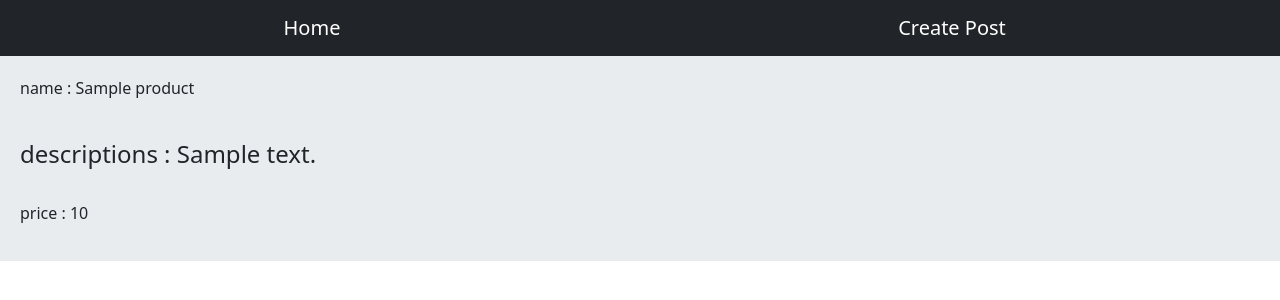
After one commit to Amir-Bahrami1377/ecommerce-website, a Django app: a page that uses store/core/templates/core/navbar.html in a window 1280 px wide. The commit adds this page. Shown: the top 300 px of the page. Run offline with Django 4.2, Linux system fonts and the light colour scheme; tables that the repository leaves empty hold one stand-in row (values such as "Sample post").

Commit message:
init: product detail page added

```diff
--- a/store/core/templates/core/navbar.html
+++ b/store/core/templates/core/navbar.html
@@ -1,6 +1,6 @@
 <nav class="navbar navbar-expand-lg navbar-dark bg-dark" style="justify-content: space-around">
     <div class="container-fluid" style="justify-content: space-around">
-       <a class="navbar-brand" href="{% url 'products' %}">Home</a>
+       <a class="navbar-brand" href="{% url 'product:products' %}">Home</a>
     </div>
     <div class="container-fluid" style="justify-content: space-around">
        <a class="navbar-brand" href="">Create Post</a>
--- a/store/product/models.py
+++ b/store/product/models.py
@@ -48,6 +48,7 @@ class Product(BaseModel):
     stock = models.IntegerField(null=False, default=0)
     brand = models.CharField(max_length=30, null=True, blank=True)
     category = models.ForeignKey(Category, on_delete=models.CASCADE, null=True, blank=True)
+    slug = models.SlugField(null=True, blank=True)
 
     class Meta:
         verbose_name = _('Product')
--- /dev/null
+++ b/store/product/templates/product/product_detail.html
@@ -0,0 +1,7 @@
+{% extends 'core/base.html' %}
+
+{% block content %}
+    <p>name : {{ object.name }}</p><br>
+    <h4>descriptions : {{ object.description }}</h4><br>
+    <p>price : {{ object.price }}</p>
+{% endblock %}
--- a/store/product/templates/product/products.html
+++ b/store/product/templates/product/products.html
@@ -3,7 +3,7 @@
 {% block content %}
     {% for obj in object_list %}
         <img src="{{ obj.image }}" alt="img"><br>
-        <p>{{ obj.name }}</p><br>
+        <a href="{% url 'product:product_detail' obj.slug %}">{{ obj.name }}</a><br>
         <p>price : {{ obj.price }} Toman</p>
     {% endfor %}
 {% endblock %}
--- a/store/product/urls.py
+++ b/store/product/urls.py
@@ -1,6 +1,9 @@
 from django.urls import path
-from product.views import ProductList
+from product.views import ProductList, ProductDetailView
 
+
+app_name = 'product'
 urlpatterns = [
-    path('', ProductList.as_view(), name='products')
+    path('', ProductList.as_view(), name='products'),
+    path('<slug:myslug>/', ProductDetailView.as_view(), name='product_detail')
 ]
--- a/store/product/views.py
+++ b/store/product/views.py
@@ -1,10 +1,22 @@
 from django.shortcuts import render
-from django.views.generic import ListView
+from django.views.generic.list import ListView
+from django.views.generic.detail import DetailView
 from product.models import Product
 
 
 class ProductList(ListView):
     template_name = 'product/products.html'
     model = Product
-    queryset = Product.objects.filter(is_active=True)
     paginate_by = 10
+
+    def get_queryset(self):
+        return Product.objects.filter(is_active=True)
+
+
+class ProductDetailView(DetailView):
+    template_name = 'product/product_detail.html'
+    slug_field = 'slug'
+    slug_url_kwarg = 'myslug'
+
+    def get_queryset(self):
+        return Product.objects.filter(slug=self.kwargs['myslug'])
--- a/store/store/urls.py
+++ b/store/store/urls.py
@@ -21,7 +21,7 @@ from django.conf.urls.static import static
 
 urlpatterns = [
     path('admin/', admin.site.urls),
-    path('', include('product.urls')),
+    path('', include('product.urls', namespace='product')),
     path('order/', include('order.urls')),
     path('account/', include('account.urls')),
 ]
```
Also changed, not shown: store/account/templates/account/login.html (added, +10 -0 lines), store/product/migrations/0010_product_slug.py (added).
